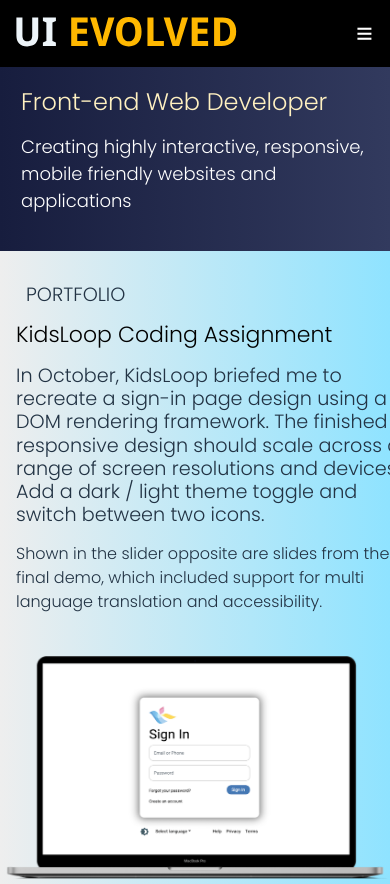
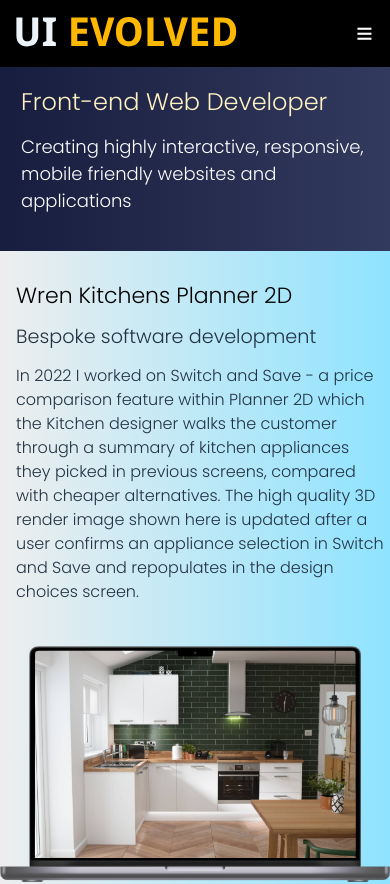
Before and after one commit to japickering/web-portfolio, a React (Create React App) app: page / in a window 390 px wide. Shown: the top 884 px of the page. Built offline with nearby package versions, Linux system fonts and the light colour scheme.

Commit message:
portfolio update

```diff
--- a/src/components/PortfolioContent.js
+++ b/src/components/PortfolioContent.js
@@ -1,14 +1,11 @@
-import React from "react";
+import React from 'react';
 
 export default function PortfolioContent({ title, desc, body }) {
-	return (
-		<div className="content">
-			<h3 className="uppercase">
-				<i className="fa fa-briefcase"></i> portfolio
-			</h3>
-			<h2 className="subtitle">{title}</h2>
-			<h3>{desc}</h3>
-			<p>{body}</p>
-		</div>
-	);
+  return (
+    <div className='content'>
+      <h2 className='subtitle'>{title}</h2>
+      <h3>{desc}</h3>
+      <p>{body}</p>
+    </div>
+  );
 }
--- a/src/db.json
+++ b/src/db.json
@@ -42,11 +42,20 @@
     "tech": ["HTML5", "CSS", "JavaScript", "React JS", "Figma", "eCharts"]
   },
   "intel": {
-    "title": "SEC³URE Companion App by Intellicentrics",
+    "title": "SEC³URE Companion App for Intellicentrics",
     "desc": "Refreshed responsive design",
     "body": "Front-end development and responsive mobile design.",
     "img": "/assets/ip6-secure.png",
+    "alt": "design on iphone",
     "tech": ["HTML5", "CSS", "JavaScript", "TypeScript", "React Native", "Styled components"]
+  },
+  "wrenkitchens": {
+    "title": "Wren Kitchens Planner 2D",
+    "desc": "Bespoke software development",
+    "body": "In 2022 I worked on Switch and Save - a price comparison feature within Planner 2D which the Kitchen designer walks the customer through a summary of kitchen appliances they picked in previous screens, compared with cheaper alternatives. The high quality 3D render image shown here is updated after a user confirms an appliance selection in Switch and Save and repopulates in the design choices screen.",
+    "img": "/assets/planner-macbook.png",
+    "alt": "kitchen planner 3d render",
+    "tech": ["CSS", "JavaScript", "TypeScript", "React"]
   },
   "faq": [
     {
--- a/src/main.css
+++ b/src/main.css
@@ -469,6 +469,7 @@
 }
 section .subtitle {
   color: var(--primary);
+  font-weight: 600;
 }
 
 .faqs,
@@ -518,7 +519,8 @@
 }
 
 .featured {
-  padding: 1em 0;
+  margin: 0;
+  padding: 1rem 0;
   background: var(--lightblue-gradient);
   color: var(--dimmed);
 }
@@ -924,7 +926,6 @@
 @media screen and (min-width: 920px) {
   .featured .content {
     width: 50%;
-    min-width: 600px;
   }
   .sidebar {
     display: none;
@@ -935,7 +936,7 @@
     flex-direction: column;
   }
   .featured .content {
-    width: 100%;
+    width: 95%;
   }
   .avatar {
     display: none;
--- a/src/pages/Home.js
+++ b/src/pages/Home.js
@@ -1,14 +1,19 @@
 import React from 'react';
 import PortfolioContent from '../components/PortfolioContent';
-import Slider from '../components/Slider';
 
-export default function Home({ title, headline, kidsloop, qbots, jdsports }) {
+export default function Home({ title, headline, kidsloop, qbots, jdsports, wrenkitchens }) {
   return (
     <main>
       <section className='hero' tabIndex='0'>
         <div className='content'>
           <h1 className='title'>{title}</h1>
           <h2 className='headline mt-1'>{headline}</h2>
+        </div>
+      </section>
+      <section className='featured fadein' tabIndex='0'>
+        <PortfolioContent {...wrenkitchens} />
+        <div className='products'>
+          <img src={wrenkitchens.img} alt={wrenkitchens.alt} />
         </div>
       </section>
       <section className='featured fadein' tabIndex='0'>
@@ -25,7 +30,13 @@
       </section>
       <section className='featured fadein' tabIndex='0'>
         <PortfolioContent {...jdsports} />
-        <Slider {...jdsports} />
+        {jdsports.slides.map((slide) => {
+          return (
+            <div key={slide.title} className='products'>
+              <img src={slide.img} alt={slide.title} />
+            </div>
+          );
+        })}
       </section>
     </main>
   );
--- a/src/styles/mobile.css
+++ b/src/styles/mobile.css
@@ -59,7 +59,6 @@
 @media screen and (min-width: 920px) {
   .featured .content {
     width: 50%;
-    min-width: 600px;
   }
   .sidebar {
     display: none;
@@ -70,7 +69,7 @@
     flex-direction: column;
   }
   .featured .content {
-    width: 100%;
+    width: 95%;
   }
   .avatar {
     display: none;
--- a/src/styles/mobile.scss
+++ b/src/styles/mobile.scss
@@ -69,7 +69,6 @@
 @media screen and (min-width: 920px) {
   .featured .content {
     width: 50%;
-    min-width: 600px;
   }
 
   .sidebar {
@@ -83,7 +82,7 @@
   }
 
   .featured .content {
-    width: 100%;
+    width: 95%;
   }
 
   .avatar {
--- a/src/styles/sections.css
+++ b/src/styles/sections.css
@@ -60,7 +60,8 @@
 }
 
 .featured {
-  padding: 1em 0;
+  margin: 0;
+  padding: 1rem 0;
   background: var(--lightblue-gradient);
   color: var(--dimmed);
 }
--- a/src/styles/sections.scss
+++ b/src/styles/sections.scss
@@ -64,7 +64,8 @@
 }
 
 .featured {
-  padding: 1em 0;
+  margin: 0;
+  padding: 1rem 0;
   background: var(--lightblue-gradient);
   color: var(--dimmed);
 
@@ -94,6 +95,7 @@
 
 .portfolio {
   padding-bottom: 1em;
+
   .content {
     background: var(--hero-gradient);
     color: var(--light);
```
Also changed, not shown: public/assets/planner-macbook.png (added).
